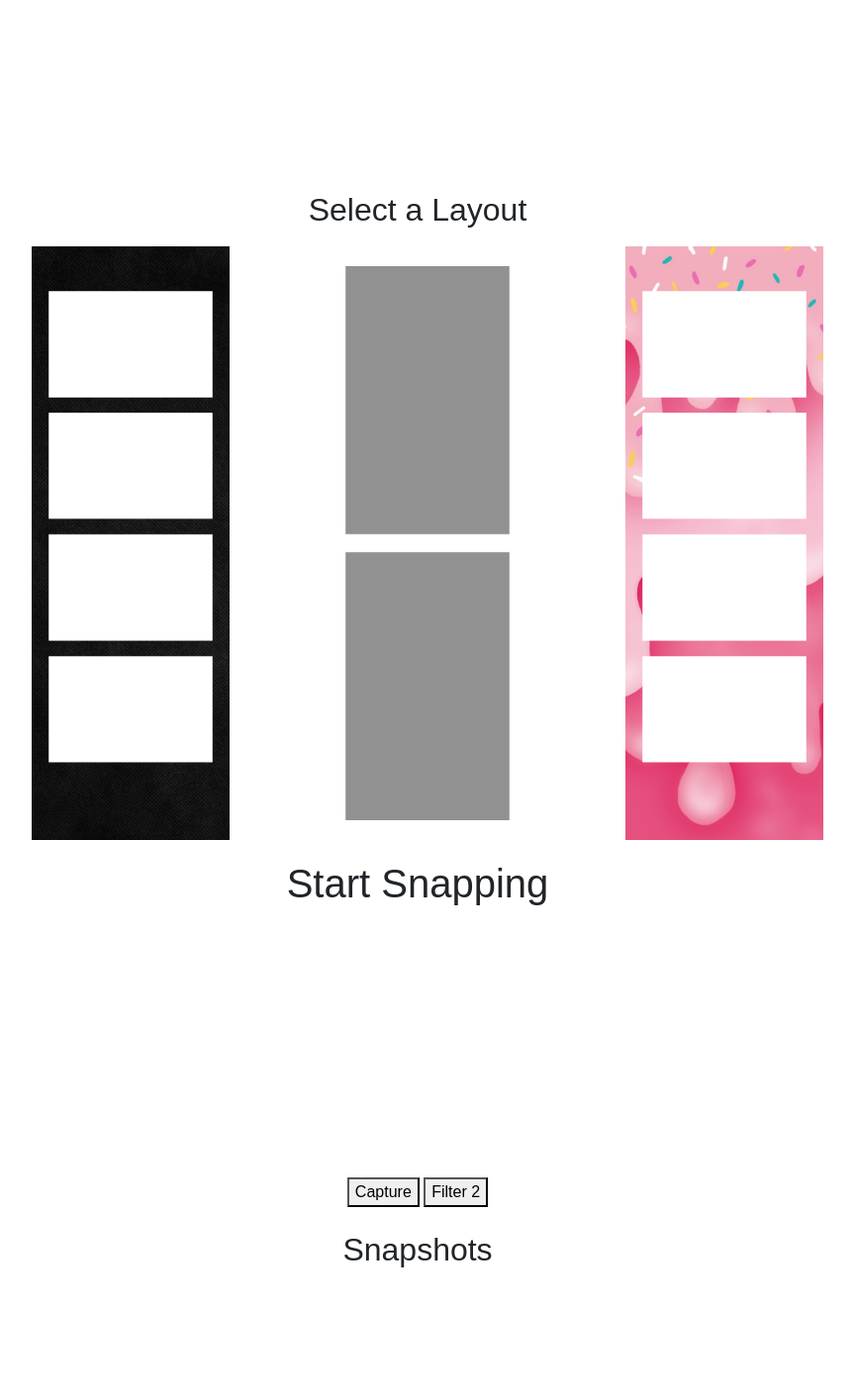
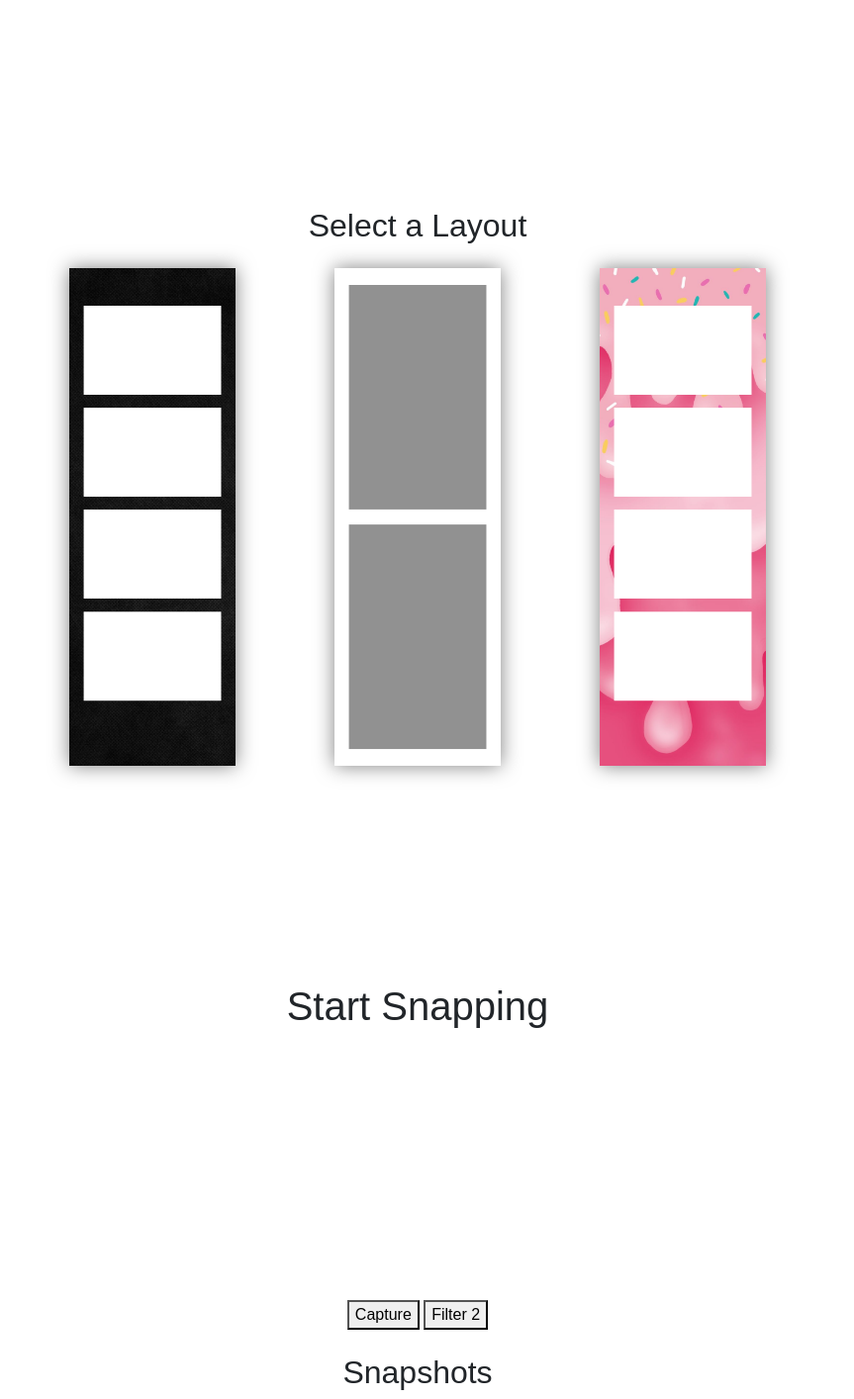
Before and after one commit to Iaego/Photobooth, a Python web app: template templates/index.html in a window 1280 px wide. Shown: the part 663-2077 px from the top of the page at 99% size, without its empty margins (218-1081 px from the left). Before the commit the page ends 1944 px from the top, so only its background shows below. Run offline with Jinja, Linux system fonts and the light colour scheme; the template is opened without the code that fills it, so the values that code supplies are empty.

Commit message:
feat: added countdown in camera & hover effect

```diff
--- a/static/css/style.css
+++ b/static/css/style.css
@@ -5,10 +5,38 @@ body {
    margin: 0;
    padding: 0;
 }
+
+.photo-strip{
+    width: 15%;
+    height: auto;
+    filter: drop-shadow(0 0 10px rgba(0, 0, 0, 0.5));
+    transition: transform 0.3s ease-in-out;
+}
+
+.photo-strip:hover {
+    transform: scale(1.1);
+    transition: transform 0.3s ease-in-out;
+}
+
+/* camera.html page */
 #camera {
     transform: scaleX(-1);
+    width: 55vw;
 }
 
-.layout-frame, img{
-    margin: 10px;
+.main-frame {
+    position: relative;
 }
+
+.ready-prompt {
+    width: 55vw;
+    height: 100%;
+    top: 50%;
+    left: 50%;
+    transform: translate(-50%, -50%);
+    position: absolute;
+    z-index: 999;
+    color: white;
+        background-color: rgba(0, 0, 0, 0.5);
+
+}
--- a/templates/index.html
+++ b/templates/index.html
@@ -4,7 +4,7 @@
     <meta charset="UTF-8">
     <meta name="viewport" content="width=device-width, initial-scale=1.0">
     <title>Document</title>
-    <link rel="stylesheet" href="{{ url_for('static', filename='css/style.css')}}">
+    <link rel="stylesheet" href="../static/css/style.css">
 
     <!-- Bootstrap CSS-->
     <link href="https://cdn.jsdelivr.net/npm/bootstrap@5.0.2/dist/css/bootstrap.min.css" rel="stylesheet" integrity="sha384-EVSTQN3/azprG1Anm3QDgpJLIm9Nao0Yz1ztcQTwFspd3yD65VohhpuuCOmLASjC" crossorigin="anonymous">
@@ -39,17 +39,17 @@
     </div>
 
 <!-- Select a layout -->
-    <div class="layout container justify-content-center align-items-center g-4" style="height: auto;">
+    <div class="layout container justify-content-center align-items-center" style="height: 100vh;">
         <div class="row">
-            <div class="hero text-center">
+            <div class="text-center my-3">
                 <h2>Select a Layout</h2>
             </div>
         </div>
         <div class="row align-items-center">
-            <div class="layout-frame text-center gap-4">
-                <img src="../media/layout-1.png" class="mx-5" alt="Layout 1" width="200" height="auto">
-                <img src="../media/layout-2.png" class="mx-5" alt="Layout 2" width="200" height="auto">
-                <img src="../media/layout-3.png" class="mx-5" alt="Layout 3" width="200" height="auto">
+            <div class="layout-frame text-center">
+                <img src="../media/layout-1.png" class="photo-strip mx-5" alt="Layout 1">
+                <img src="../media/layout-2.png" class="photo-strip mx-5" alt="Layout 2">
+                <img src="../media/layout-3.png" class="photo-strip mx-5" alt="Layout 3">
             </div>
         </div>
     </div>
@@ -112,6 +112,8 @@
         }
     </script>
 
+
+
 </body>
 
 </html>
```
